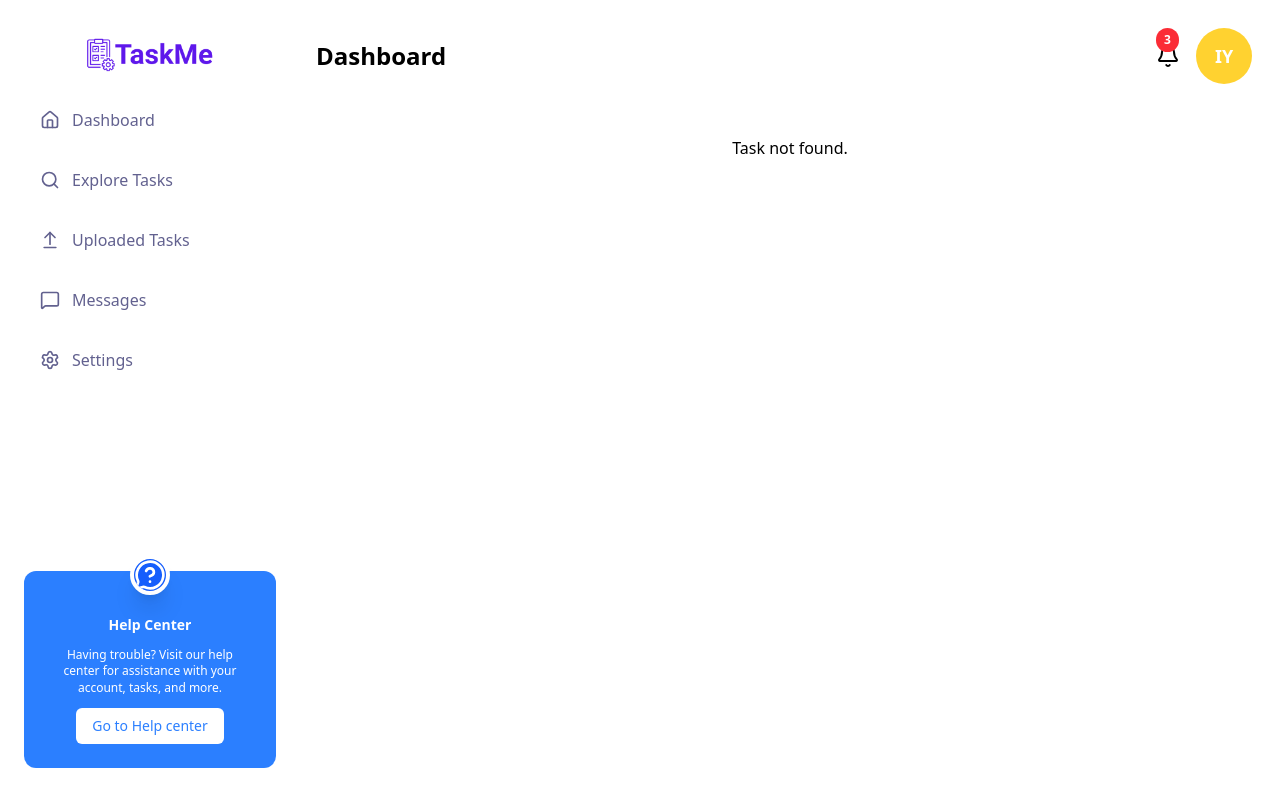
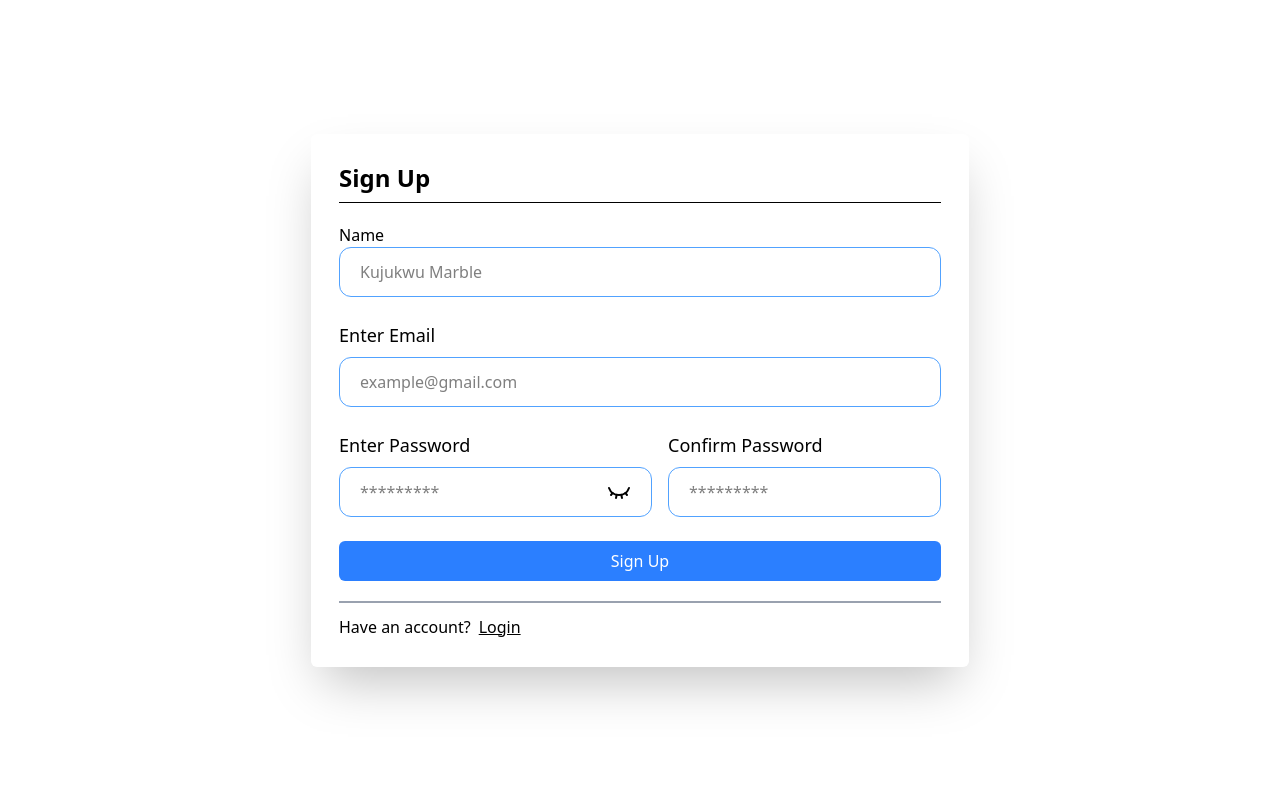
Before and after one commit to BigDevYaya/TaskMe, a React (Vite) app: page /signup in a window 1280 px wide. Built offline with nearby package versions, Linux system fonts and the light colour scheme.

Commit message:
Login and signup pages done

```diff
--- a/src/App.jsx
+++ b/src/App.jsx
@@ -9,9 +9,10 @@ import { routes } from "./Utils/routes"
 import UploadedTasks from "./Pages/UploadedTasks"
 import TaskDetailPage from "./Pages/TaskDetail"
 import Login from './Pages/Login'
+import SignUp from "./Pages/SignUp"
 
 function App() {
-  const user = true
+  const user = false
   return (
     <Routes>
       {
@@ -27,7 +28,7 @@ function App() {
       </Route>
       }
       <Route path="/" element={<Login />} />
-      <Route path="*" element={<div>404 Not Found</div>} />
+      <Route path="/signup" element={<SignUp />} />
     </Routes>
   )
 }
--- a/src/Components/LoginComp.jsx
+++ b/src/Components/LoginComp.jsx
@@ -9,18 +9,19 @@ const LoginComp = () => {
     setShowPassword(!showPassword)
   }
   return (
-    <div>
-        <div>
-            <h1>Log in</h1>
-            <p>We've missed you</p>
-            <form action="">
-                <fieldset className='flex flex-col'>
-                    <label htmlFor="email">Enter Email</label>
-                    <input type="email" name="email" id="email" className='focus:outline-none border border-blue-400 px-5 py-3 rounded-xl' placeholder='example@gmail.com' />
+    <div className='flex items-center justify-center h-svh'>
+        <div className='bg-white backdrop-blur-2xl shadow-2xl rounded-md p-7'>
+            <div className='mb-5 border-b pb-2'>
+              <h1 className='text-2xl font-semibold'>Log in</h1>
+            </div>
+            <form action="" className='flex flex-col items-start gap-6'>
+                <fieldset className='flex flex-col items-start w-full gap-2'>
+                    <label htmlFor="email" className='text-lg'>Enter Email</label>
+                    <input type="email" name="email" id="email" className='focus:outline-none border border-blue-400 px-5 py-3 rounded-xl w-full' placeholder='example@gmail.com' />
                 </fieldset>
-                <fieldset>
-                  <label htmlFor="password">Input Password</label>
-                  <div className='border border-blue-400 px-5 py-3 flex items-center gap-4 rounded-xl'>
+                <fieldset className='w-full flex flex-col items-start gap-2'>
+                  <label htmlFor="password" className='text-lg'>Input Password</label>
+                  <div className='border border-blue-400 px-5 py-3 flex items-center gap-4 rounded-xl w-full'>
                   <input type={
                     showPassword ? 'text' : 'password'
                   }
@@ -33,14 +34,14 @@ const LoginComp = () => {
                   }
                   </div>
                 </fieldset>
-                <input type="button" value="Login" className="bg-blue-500 hover:bg-blue-600 text-white px-5 py-2 rounded-md transition duration-200 ease-in-out transform" />
+                <input type="button" value="Login" className="bg-blue-500 hover:bg-blue-600 text-white px-5 py-2 rounded-md transition duration-200 ease-in-out transform self-center w-full mb-2" />
             </form>
 
             <Link>Forgot Password?</Link>
-            <div className='h-0.5 w-50 bg-gray-400'></div>
-            <div className='flex items-center'>
-              <h2>Don't Have an account?</h2>
-              <Link className=''>Create an account</Link>
+            <div className='h-0.5 bg-gray-400 my-3 w-full'></div>
+            <div className='flex items-center gap-2'>
+              <h2>Don't have an account?</h2>
+              <Link className='underline' to={'/signup'}>Create an account</Link>
             </div>
         </div>
     </div>
--- a/src/Components/SideMenu.jsx
+++ b/src/Components/SideMenu.jsx
@@ -19,7 +19,6 @@ const SideMenu = () => {
       {/* Title */}
       <img src="./TaskMe.png" className='rounded-lg w-32 h-fit self-center'  alt="Logo" />
 
-      {/* Scrollable nav area */}
       <div className='flex-1 overflow-y-auto pr-1'>
         <nav>
           <ul className='flex flex-col gap-5'>
--- /dev/null
+++ b/src/Components/SignUpComp.jsx
@@ -0,0 +1,69 @@
+import { useState } from "react"
+import { Link } from "react-router"
+import { EyeClosed, Eye } from "lucide-react"
+
+
+const SignUpComp = () => {
+    const [showPassword, setShowPassword] = useState(false)
+
+    function handleIconClick() {
+        setShowPassword(!showPassword)
+    }
+  return (
+    <div className='flex items-center justify-center h-svh'>
+        <div className='bg-white backdrop-blur-2xl shadow-2xl rounded-md p-7'>
+            <div className='mb-5 border-b pb-2'>
+              <h1 className='text-2xl font-semibold'>Sign Up</h1>
+            </div>
+            <form action="" className='flex flex-col items-start gap-6'>
+                <fieldset className="w-full">
+                    <label htmlFor="name">Name</label>
+                    <input type="text" name="name" id="name" className='focus:outline-none border border-blue-400 px-5 py-3 rounded-xl w-full' placeholder="Kujukwu Marble" />
+                </fieldset>
+                <fieldset className='flex flex-col items-start w-full gap-2'>
+                    <label htmlFor="email" className='text-lg'>Enter Email</label>
+                    <input type="email" name="email" id="email" className='focus:outline-none border border-blue-400 px-5 py-3 rounded-xl w-full' placeholder='example@gmail.com' />
+                </fieldset>
+                <div className="flex gap-4 items-center">
+                    <fieldset className='w-full flex flex-col items-start gap-2'>
+                  <label htmlFor="password" className='text-lg'>Enter Password</label>
+                  <div className='border border-blue-400 px-5 py-3 flex items-center gap-4 rounded-xl w-full'>
+                  <input type={
+                    showPassword ? 'text' : 'password'
+                  }
+                  name="password"
+                  id="password"
+                  placeholder='*********'
+                  className='flex-1 focus:outline-none' />
+                  {
+                    showPassword ? <Eye onClick={handleIconClick} /> : <EyeClosed onClick={handleIconClick} />
+                  }
+                  </div>
+                </fieldset>
+                <fieldset className='w-full flex flex-col items-start gap-2'>
+                  <label htmlFor="password" className='text-lg'>Confirm Password</label>
+                  <div className='border border-blue-400 px-5 py-3 flex items-center gap-4 rounded-xl w-full'>
+                  <input type={
+                    showPassword ? 'text' : 'password'
+                  }
+                  name="password"
+                  id="password"
+                  placeholder='*********'
+                  className='flex-1 focus:outline-none' />
+                  </div>
+                </fieldset>
+                </div>
+                <input type="button" value="Sign Up" className="bg-blue-500 hover:bg-blue-600 text-white px-5 py-2 rounded-md transition duration-200 ease-in-out transform self-center w-full mb-2" />
+            </form>
+
+            <div className='h-0.5 bg-gray-400 my-3 w-full'></div>
+            <div className='flex items-center gap-2'>
+              <h2>Have an account?</h2>
+              <Link className='underline' to={'/login'}>Login</Link>
+            </div>
+        </div>
+    </div>
+  )
+}
+
+export default SignUpComp
--- a/src/Pages/SignUp.jsx
+++ b/src/Pages/SignUp.jsx
@@ -1,8 +1,11 @@
 import React from 'react'
+import SignUpComp from '../Components/SignUpComp'
 
 const SignUp = () => {
   return (
-    <div>SignUp</div>
+    <div>
+      <SignUpComp />
+    </div>
   )
 }
 
--- a/src/index.css
+++ b/src/index.css
@@ -32,6 +32,8 @@
 button{
   cursor: pointer;
 }
+
+
 
 fieldset{
   display: flex;
```
